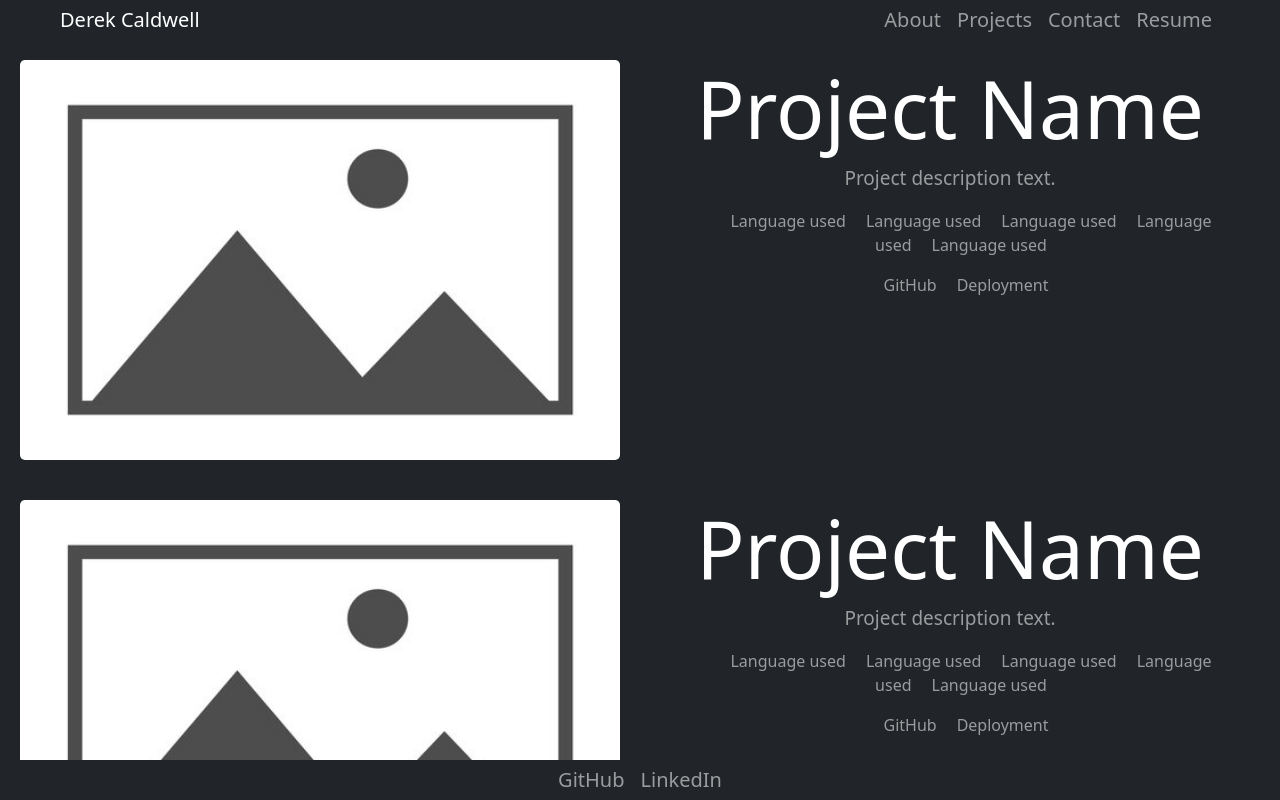
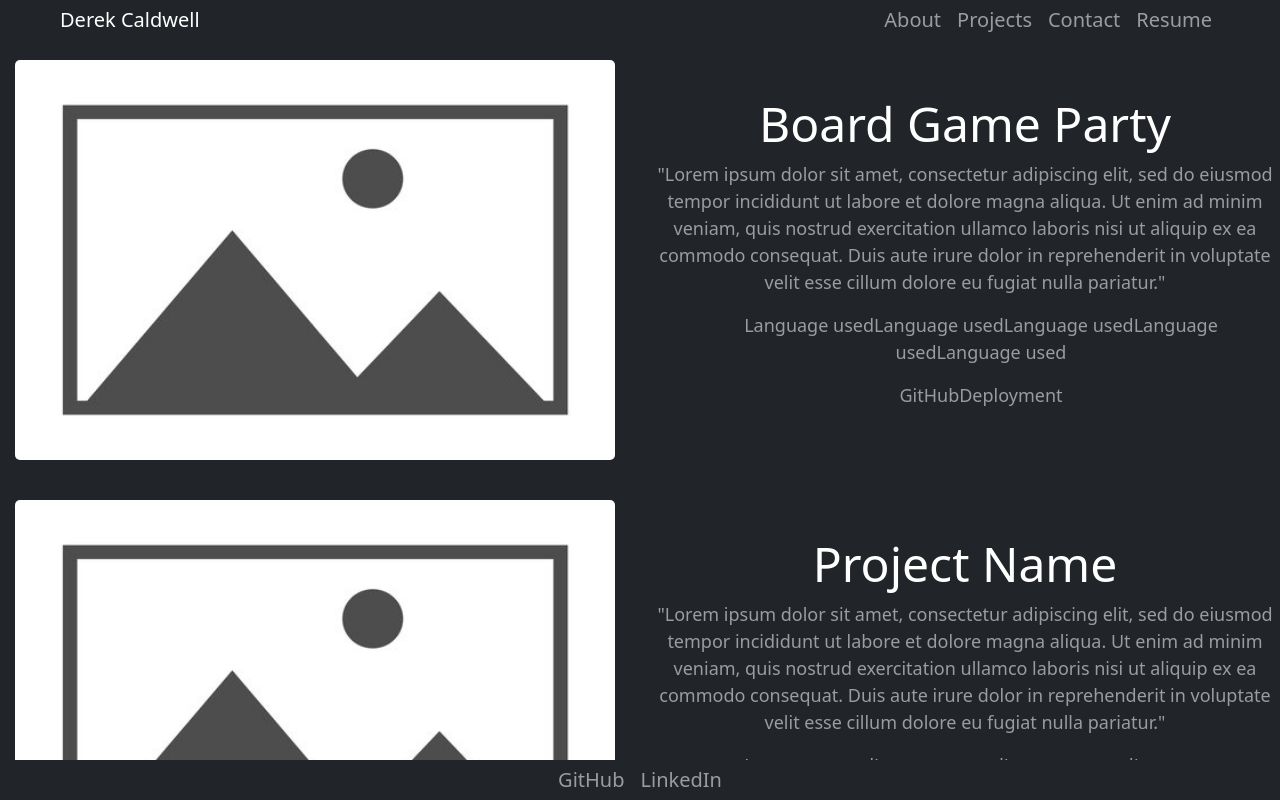
Before and after one commit to CaldwellDerek/professional-portfolio, a React (Create React App) app in the folder portfolio/: page /projects in a window 1280 px wide. Built offline with nearby package versions, Linux system fonts and the light colour scheme.

Commit message:
improved spacing on projects page

```diff
--- a/portfolio/src/components/projects/index.css
+++ b/portfolio/src/components/projects/index.css
@@ -1,22 +1,41 @@
 .projects {
+    margin: 20px auto;
     height: 100%;
     width: 100%;
     display: flex;
     flex-direction: column;
+    align-content: center;
     overflow: scroll;
-    margin: 20px;
 }
+
+.projects h1 {
+    font-size: 48px !important;
+}
+
+.projects p,
+.projects li {
+    font-size: 18px !important;
+}
+
+/* .projects h1,
+.projects p,
+.projects li {
+    width: 100% !important;
+} */
 
 .project-1,
 .project-2,
 .project-3 {
     width: 100%;
     display: flex;
-    margin: 20px auto 20px;
+    justify-content: center;
+    margin: 20px auto 20px auto;
 }
 
 .project-image-container {
     margin-right: 10px;
+    height: 100%;
+    width: 50%;
 }
 
 .project-image {
@@ -26,6 +45,13 @@
 
 .project-info {
     margin-left: 10px;
+    height: 100%;
+    width: 50%;
+    display: flex;
+    flex-direction: column;
+    justify-content: center;
+    align-items: center;
+    align-content: center;
 }
 
 .technologies-list,
@@ -36,5 +62,4 @@
 .technology,
 .external-link {
     display: inline;
-    margin: 0 10px;
 }
--- a/portfolio/src/components/projects/index.js
+++ b/portfolio/src/components/projects/index.js
@@ -10,8 +10,8 @@
                     <img className="project-image" src={placeholder} alt="placeholder" />
                 </div>
                 <div className="project-info">
-                    <h1>Project Name</h1>
-                    <p>Project description text.</p>
+                    <h1>Board Game Party</h1>
+                    <p>"Lorem ipsum dolor sit amet, consectetur adipiscing elit, sed do eiusmod tempor incididunt ut labore et dolore magna aliqua. Ut enim ad minim veniam, quis nostrud exercitation ullamco laboris nisi ut aliquip ex ea commodo consequat. Duis aute irure dolor in reprehenderit in voluptate velit esse cillum dolore eu fugiat nulla pariatur."</p>
                     <ul className="technologies-list">
                         <li className="technology">Language used</li>
                         <li className="technology">Language used</li>
@@ -32,7 +32,7 @@
                 </div>
                 <div className="project-info">
                     <h1>Project Name</h1>
-                    <p>Project description text.</p>
+                    <p>"Lorem ipsum dolor sit amet, consectetur adipiscing elit, sed do eiusmod tempor incididunt ut labore et dolore magna aliqua. Ut enim ad minim veniam, quis nostrud exercitation ullamco laboris nisi ut aliquip ex ea commodo consequat. Duis aute irure dolor in reprehenderit in voluptate velit esse cillum dolore eu fugiat nulla pariatur."</p>
                     <ul className="technologies-list">
                         <li className="technology">Language used</li>
                         <li className="technology">Language used</li>
@@ -53,7 +53,7 @@
                 </div>
                 <div className="project-info">
                     <h1>Project Name</h1>
-                    <p>Project description text.</p>
+                    <p>"Lorem ipsum dolor sit amet, consectetur adipiscing elit, sed do eiusmod tempor incididunt ut labore et dolore magna aliqua. Ut enim ad minim veniam, quis nostrud exercitation ullamco laboris nisi ut aliquip ex ea commodo consequat. Duis aute irure dolor in reprehenderit in voluptate velit esse cillum dolore eu fugiat nulla pariatur."</p>
                     <ul className="technologies-list">
                         <li className="technology">Language used</li>
                         <li className="technology">Language used</li>
```
